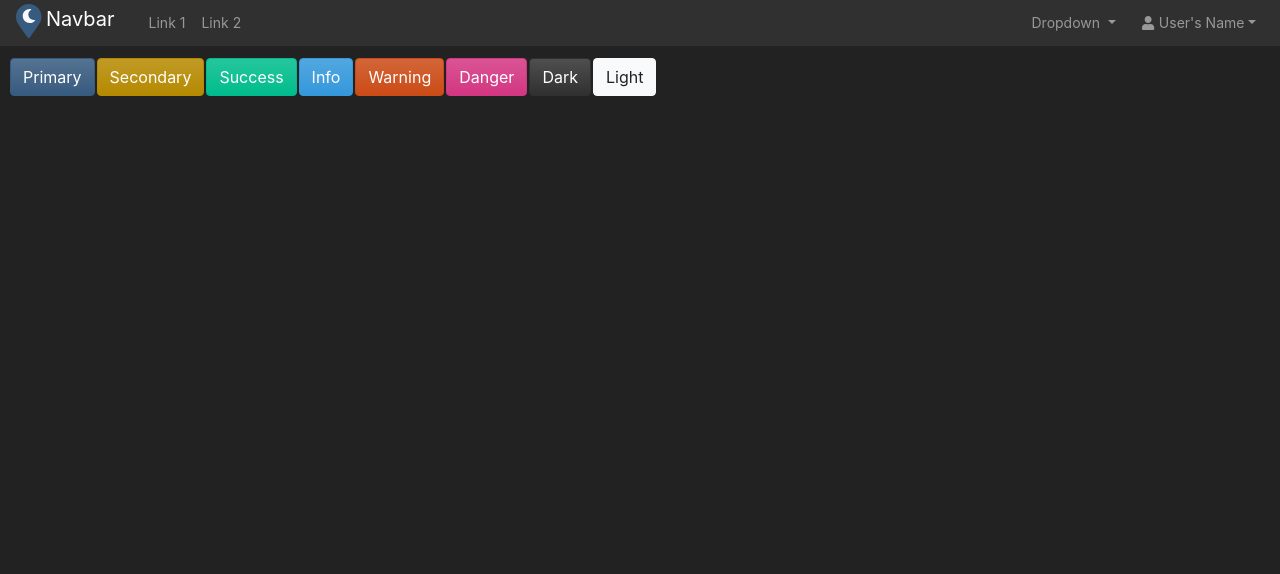
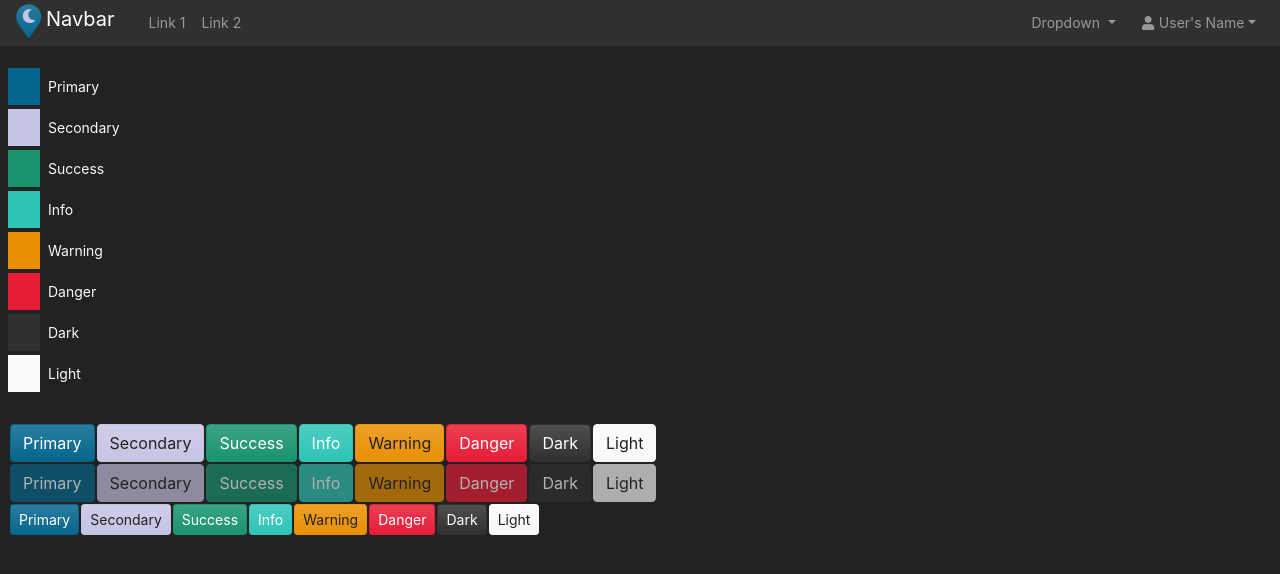
Before and after one commit to fj-dev/angular-sass-bootstrap-custom, an Angular app: page / in a window 1280 px wide. Shown: the top 574 px of the page. Built offline with nearby package versions, Linux system fonts and the light colour scheme.

Commit message:
7 files modified

```diff
--- a/src/app/app.component.html
+++ b/src/app/app.component.html
@@ -1,4 +1,55 @@
 <my-navbar [theme]="globalTheme" [bgColor]="navbarColor"></my-navbar>
+
+<div class="content-container">
+  <div class="d-flex flex-row my-1">
+    <div class="px-3 bg-primary">
+      <span style="width: 25px;"></span>
+    </div>
+    <div class="p-2 text-light">Primary</div>
+  </div>
+  <div class="d-flex flex-row my-1">
+    <div class="px-3 bg-secondary">
+      <span style="width: 25px;"></span>
+    </div>
+    <div class="p-2 text-light">Secondary</div>
+  </div>
+  <div class="d-flex flex-row my-1">
+    <div class="px-3 bg-success">
+      <span style="width: 25px;"></span>
+    </div>
+    <div class="p-2 text-light">Success</div>
+  </div>
+  <div class="d-flex flex-row my-1">
+    <div class="px-3 bg-info">
+      <span style="width: 25px;"></span>
+    </div>
+    <div class="p-2 text-light">Info</div>
+  </div>
+  <div class="d-flex flex-row my-1">
+    <div class="px-3 bg-warning">
+      <span style="width: 25px;"></span>
+    </div>
+    <div class="p-2 text-light">Warning</div>
+  </div>
+  <div class="d-flex flex-row my-1">
+    <div class="px-3 bg-danger">
+      <span style="width: 25px;"></span>
+    </div>
+    <div class="p-2 text-light">Danger</div>
+  </div>
+  <div class="d-flex flex-row my-1">
+    <div class="px-3 bg-dark">
+      <span style="width: 25px;"></span>
+    </div>
+    <div class="p-2 text-light">Dark</div>
+  </div>
+  <div class="d-flex flex-row my-1">
+    <div class="px-3 bg-light">
+      <span style="width: 25px;"></span>
+    </div>
+    <div class="p-2 text-light">Light</div>
+  </div>
+</div>
 <div class="content-container">
   <custom-buttons></custom-buttons>
 </div>
--- a/src/app/app.component.scss
+++ b/src/app/app.component.scss
@@ -2,6 +2,6 @@ p {
   font-family: Lato;
 }
 .content-container {
-  margin-top: 2px;
+  margin-top: 10px;
   padding: 8px;
 }
--- a/src/app/buttons/button/my-button.component.ts
+++ b/src/app/buttons/button/my-button.component.ts
@@ -41,6 +41,15 @@ export class MyButtonComponent {
     return this._outline;
   }
 
+  private _disabled: boolean = false;
+  @Input() set disabled(val) {
+    this._disabled = val;
+    this.setBtnClass();
+  }
+  get disabled() {
+    return this._disabled;
+  }
+
   btnClass: {};
 
   constructor() {
@@ -67,7 +76,8 @@ export class MyButtonComponent {
       'btn-outline-success': this.theme === 'success' && this.outline === true,
       'btn-outline-info': this.theme === 'info' && this.outline === true,
       'btn-outline-warning': this.theme === 'warning' && this.outline === true,
-      'btn-outline-danger': this.theme === 'danger' && this.outline === true
+      'btn-outline-danger': this.theme === 'danger' && this.outline === true,
+      'disabled': this.disabled === true
     };
   }
 }
--- a/src/app/custom-buttons/custom-buttons.html
+++ b/src/app/custom-buttons/custom-buttons.html
@@ -3,3 +3,13 @@
     <my-button [title]=btn.title [theme]=btn.theme [size]="default"></my-button>
   </ng-container>
 </div>
+<div class="custom-buttons-container">
+  <ng-container *ngFor="let btn of controls">
+    <my-button [title]=btn.title [theme]=btn.theme [size]="default" [disabled]="true"></my-button>
+  </ng-container>
+</div>
+<div class="custom-buttons-container">
+  <ng-container *ngFor="let btn of controls">
+    <my-button [title]=btn.title [theme]=btn.theme size="small"></my-button>
+  </ng-container>
+</div>
--- a/src/app/my-navbar/my-navbar.component.html
+++ b/src/app/my-navbar/my-navbar.component.html
@@ -1,3 +1,11 @@
+<svg version="1.1" xmlns="http://www.w3.org/2000/svg" class="svg-settings">
+<defs>
+  <linearGradient id="linear" gradientTransform="rotate(90)">
+    <stop class="linear-stop1" offset="0%"></stop>
+    <stop class="linear-stop2" offset="100%"></stop>
+  </linearGradient>
+</defs>
+</svg>
 <nav id="my-navbar" [ngClass]="navbarClass">
   <div class="navbar-brand">
     <!--<fa-icon
--- a/src/app/my-navbar/my-navbar.component.scss
+++ b/src/app/my-navbar/my-navbar.component.scss
@@ -1,5 +1,20 @@
 @import "../../vars.scss";
 
+.svg-settings {
+  position: absolute !important;
+  height: 1px;
+  width: 1px;
+  overflow: hidden;
+  clip: rect(1px,1px,1px,1px);
+}
+
+.linear-stop1 {
+  stop-color: mix($white, $primary, 15%);
+}
+
+.linear-stop2 {
+  stop-color: $primary;
+}
 #my-navbar {
   height: 46px;
   padding-top: 4px;
@@ -26,12 +41,16 @@
         vertical-align: middle;
         .my-icon-class {
           font-size: 34px;
-          color: $primary;
+          stroke: $gray-900;
+          stroke-width: 5px;
+          path {
+            fill: url(#linear);
+          }
         }
         .my-icon-class2 {
           margin-top: 5px !important;
           font-size: 14px;
-          color: $light;
+          color: $secondary;
         }
       }
     }
--- a/src/vars.scss
+++ b/src/vars.scss
@@ -29,7 +29,8 @@ $gray-200: #ebebeb !default;
 $gray-300: #dee2e6 !default;
 $gray-400: #ced4da !default;
 $gray-500: #adb5bd !default;
-$gray-600: #B58900 !default;
+//$gray-600: #EB6864 !default;
+$gray-600: #c6c4e4 !default;
 $gray-700: #444 !default;
 $gray-800: #303030 !default;
 $gray-900: #222 !default;
@@ -57,16 +58,16 @@ $yellow:  #F39C12 !default;
 $green:   #00bc8c !default;
 $teal:    #20c997 !default;
 $cyan:    #3498DB !default;*/
-$blue:    #375a7f !default;
+$blue:    #05668D !default;
 $indigo:  #6610f2 !default;
 $purple:  #6f42c1 !default;
 $pink:    #e83e8c !default;
-$red:     #D33682 !default;
-$orange:  #fd7e14 !default;
-$yellow:  #CB4B16 !default;
-$green:   #00bc8c !default;
-$teal:    #20c997 !default;
-$cyan:    #3498DB !default;
+$red:     #E71D36 !default;
+$orange:  #cb4b16 !default;
+$yellow:  #e99002 !default;
+$green:   #1a936f !default;
+$teal:    #02c39A !default;
+$cyan:    #2ec4b6 !default;
 
 $primary:       $blue !default;
 $secondary:     $gray-600 !default;
```
